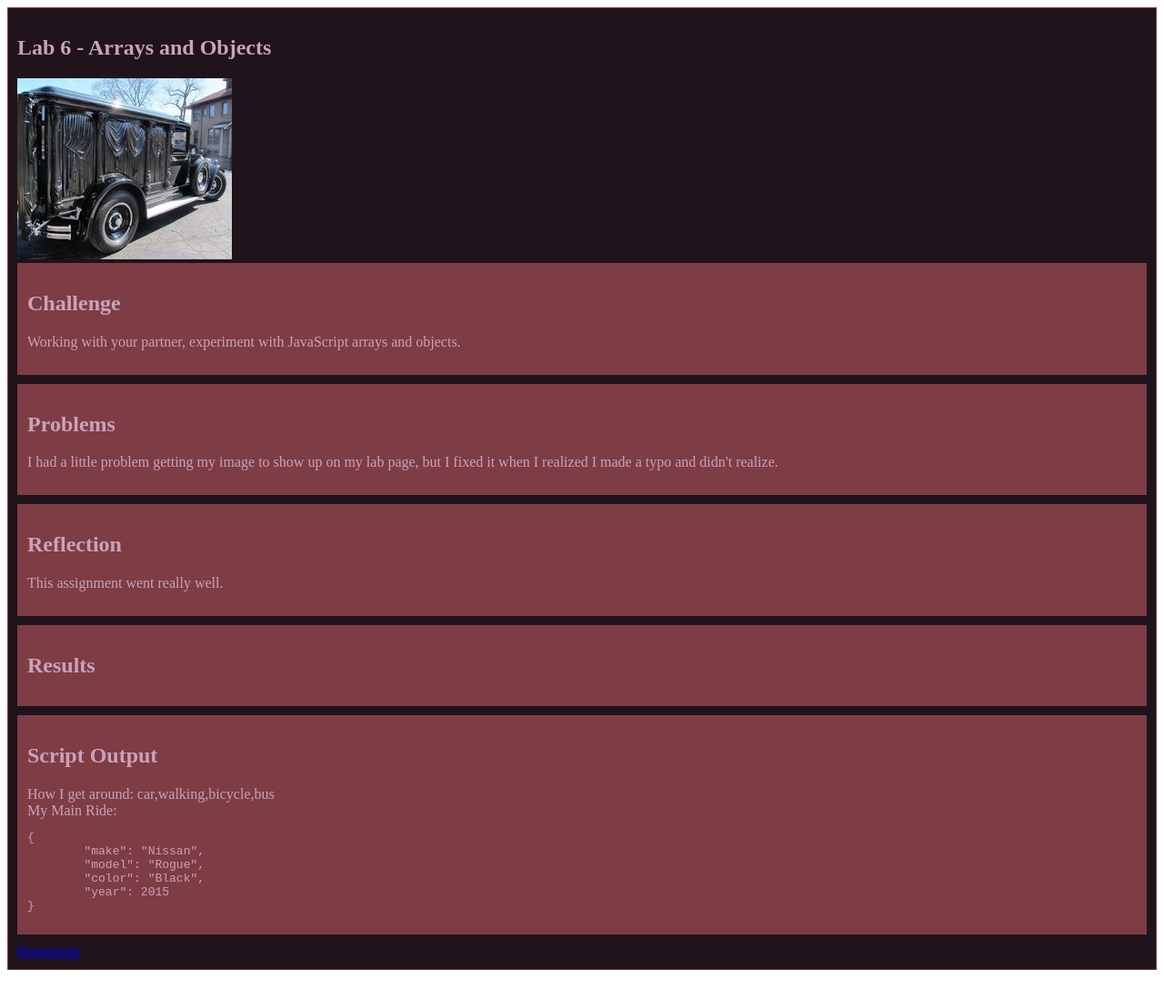
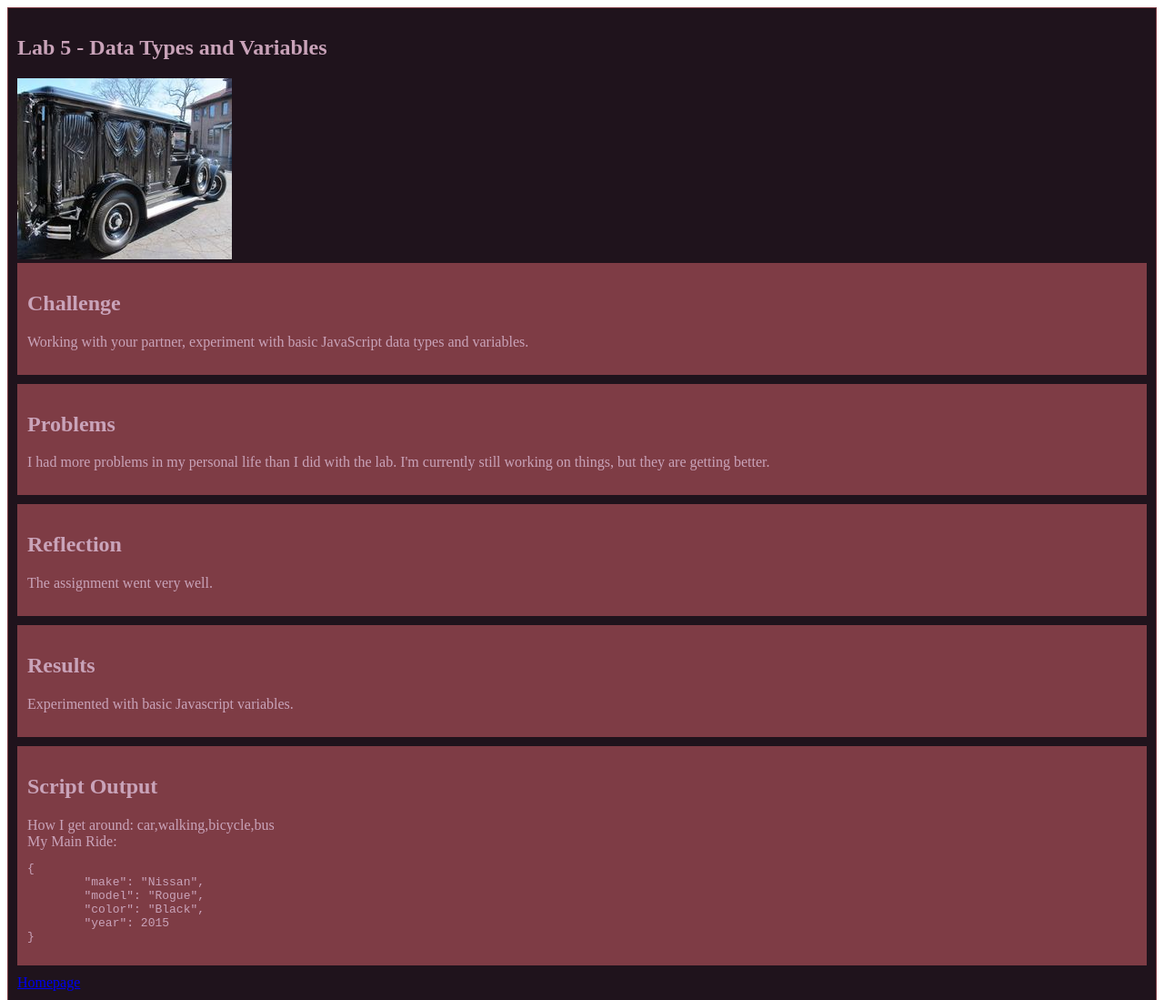
Before and after one commit to r3stl3sscyph3r/art101, a plain HTML site: page lab6/index.html in a window 1280 px wide. Shown: the top 1099 px of the page at 91% size. Before the commit the page ends 1076 px from the top, so only its background shows below. Drawn offline with nearby package versions, Linux system fonts and the light colour scheme.

```diff
--- a/lab6/index.html
+++ b/lab6/index.html
@@ -2,10 +2,10 @@
 <html>
 <head>
 	<!-- This title is used for tabs and bookmarks -->
-	<title>Lab 6 - Arrays and Objects</title>
+	<title>Lab 5 - Data Types and Variables</title>
 
 	<!-- Use UTF character set, a good idea with any webpage -->
-	<meta charset="UTF-8" />
+  	<meta charset="UTF-8" />
 	<!-- Set viewport so page remains consistently scaled w narrow devices -->
   	<meta name="viewport" content="width=device-width, initial-scale=1.0" />
 	<!-- Lab-specifc CSS file for any special styling of this particular page -->
@@ -20,32 +20,34 @@
 	<!-- Style this page by changing the CSS in ../css/site.css or css/lab.css -->
 	<main id="content">
 		<section>
-			<h1>Lab 6 - Arrays and Objects</h1>
+			<h1>Lab 5 - Data Types and Variables</h1>
 			<img class="gothcar" src="./img/gothcar.jpg">
 			<div class="minor-section">
 					<h2>Challenge</h2>
-					<p>Working with your partner, experiment with JavaScript arrays and objects.</p>
+					<p>Working with your partner, experiment with basic JavaScript data types and variables.</p>
 			</div>
 
 			<div class="minor-section">
 					<h2>Problems</h2>
-					<p>I had a little problem getting my image to show up on my lab page, but I fixed it when I realized I made a typo and didn't realize. </p>
+					<p>I had more problems in my personal life than I did with the lab. I'm currently still working on things, but they are getting better.</p>
 			</div>
 
 			<div class="minor-section">
 					<h2>Reflection</h2>
-					<p>This assignment went really well.</p>
+					<p>The assignment went very well.</p>
 			</div>
 
 			<div class="minor-section">
 					<h2>Results</h2>
 					<div id="output"></div>
+					<p>Experimented with basic Javascript variables.</p>
 			</div>
 
 			<div class="minor-section">
 				<h2>Script Output</h2>
 				<script src="js/lab.js"></script>
 			</div>
+
 		</section>
 		<nav id="links">
 			<a href="https://r3stl3sscyph3r.github.io/art101/homeindex.html"> Homepage </a>
```
